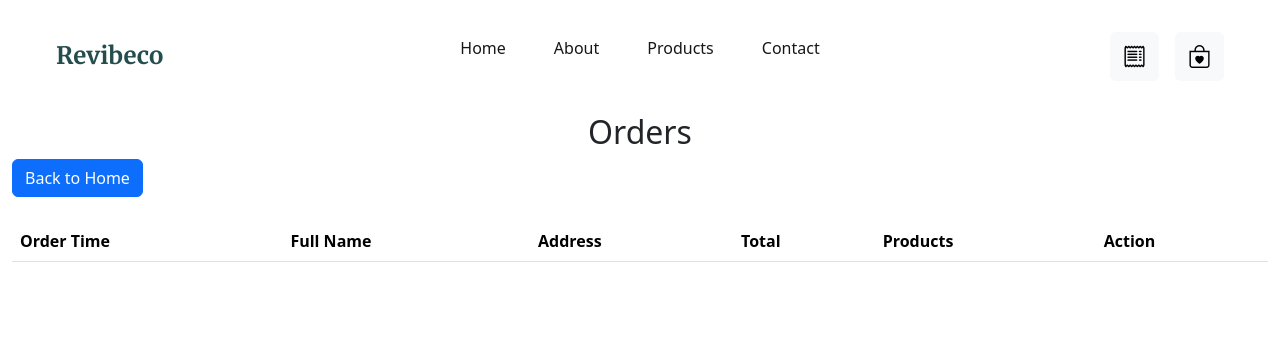
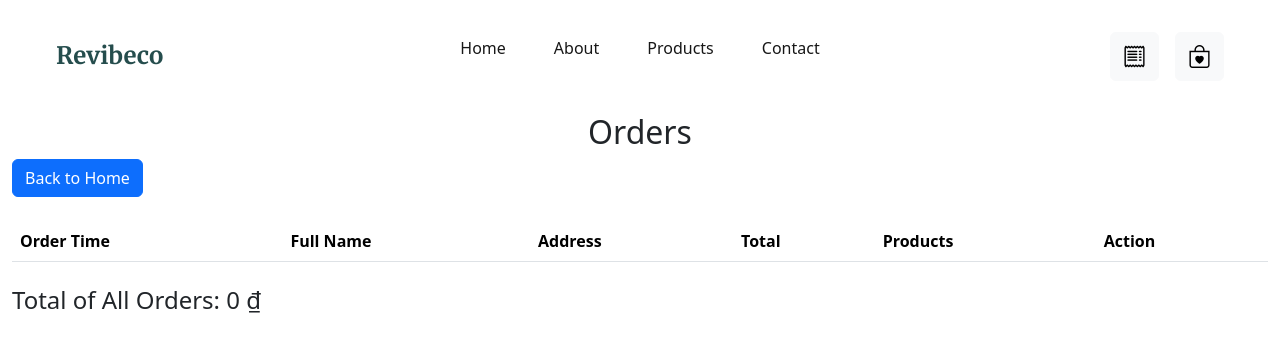
Before and after one commit to trannhon2509/ReVibeCo, a React (Create React App) app: page /order in a window 1280 px wide. Shown: the top 352 px of the page. Built offline with nearby package versions, Linux system fonts and the light colour scheme.

Commit message:
chore: Refactor Order.js to calculate and display total amount of all orders

```diff
--- a/src/pages/Order.js
+++ b/src/pages/Order.js
@@ -21,6 +21,11 @@ function Order() {
 
   const formatCurrency = (amount) => {
     return new Intl.NumberFormat('vi-VN', { style: 'currency', currency: 'VND' }).format(amount);
+  };
+
+  // Function to calculate the total amount of all orders
+  const calculateTotal = () => {
+    return orders.reduce((total, order) => total + order.total, 0);
   };
 
   return (
@@ -69,6 +74,11 @@ function Order() {
               ))}
             </tbody>
           </table>
+
+          {/* Display total amount of all orders */}
+          <div className="mt-4">
+            <h4 className="text-right">Total of All Orders: {formatCurrency(calculateTotal())}</h4>
+          </div>
         </div>
       </div>
 
```
